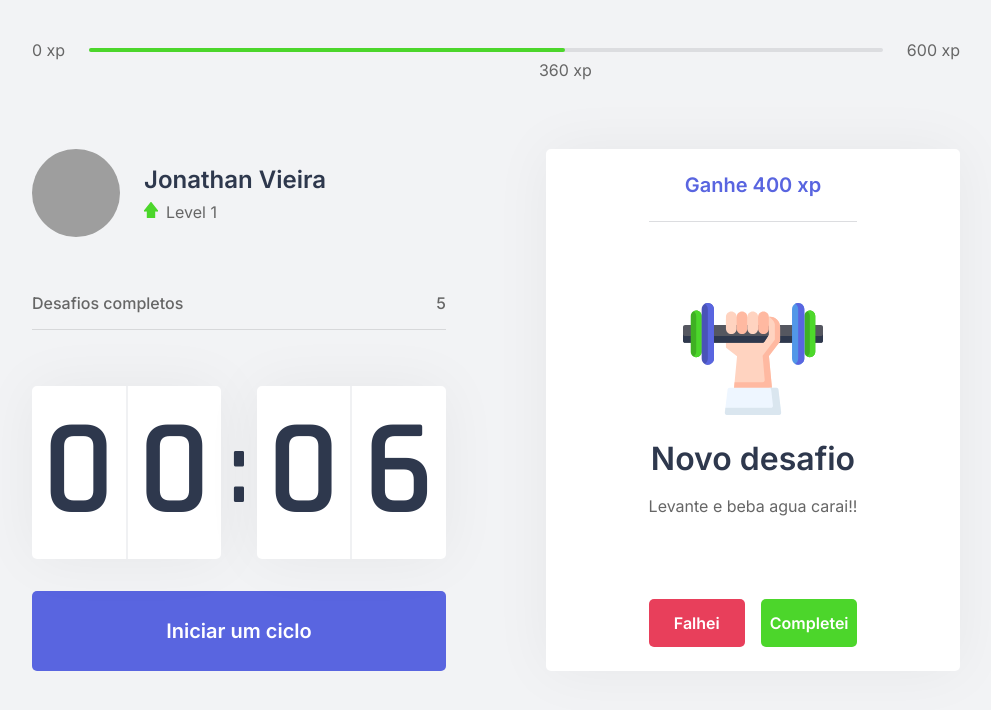
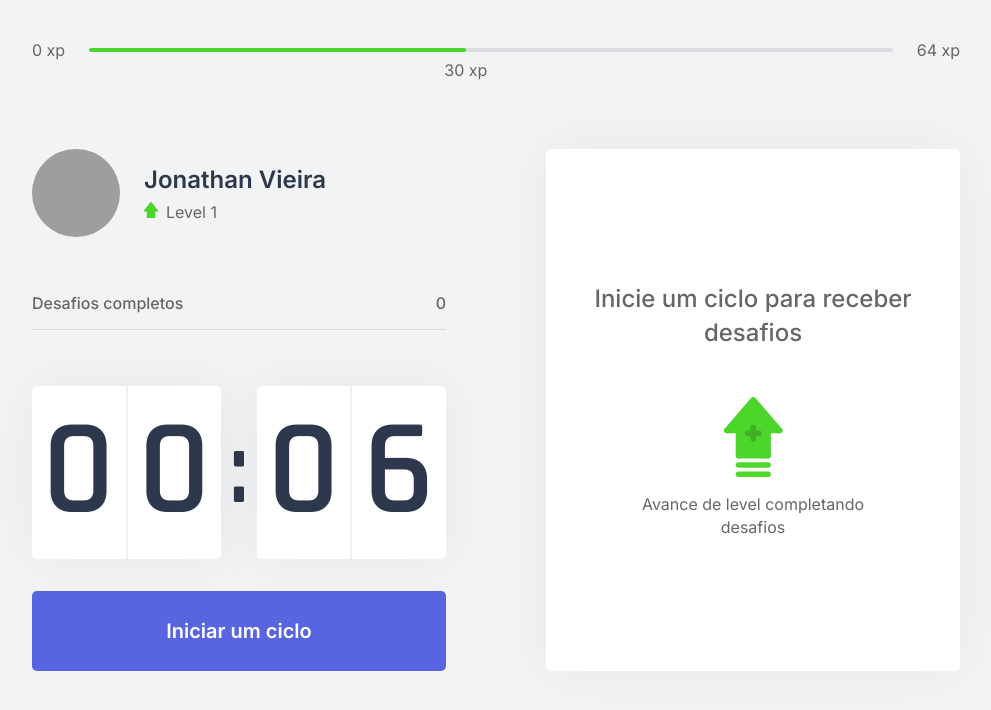
Before and after one commit to jvieiradev/moveit-next, a Next.js app: page / in a window 1280 px wide. Shown: the top 710 px of the page, without its empty margins (144-1135 px from the left). Built offline with nearby package versions, Linux system fonts and the light colour scheme; grey boxes are pictures that could not be loaded.

Commit message:
[add] - development and configuration of ChallengesContext
ChallengesContext configuration and application in components

```diff
--- /dev/null
+++ b/challenges.json
@@ -0,0 +1,62 @@
+[
+  {
+    "type": "body",
+    "description": "Estique um de seus braços com a palma da mão virada para frente e puxe os dedos para cima por 10 segundos por mão.",
+    "amount": 80
+  },
+  {
+    "type": "body",
+    "description": "Estique seu braço contra o peito e puxe-o utilizando o outro braço por 10 segundos por braço.",
+    "amount": 60
+  },
+  {
+    "type": "body",
+    "description": "Puxe seu pescoço com a ajuda da mão para a direita e para a esquerda, permanecendo na posição por alguns segundos.",
+    "amount": 70
+  },
+  {
+    "type": "body",
+    "description": "Com as duas mãos na parte de trás da cabeça, leve-a para baixo, alongando a parte de trás da região.",
+    "amount": 60
+  },
+  {
+    "type": "body",
+    "description": "Cruze as pernas e desça com as mãos esticadas em direção ao chão. Repita o movimento com a outra perna na frente.",
+    "amount": 100
+  },
+  {
+    "type": "body",
+    "description": "Sentado, abra as pernas e tente encostar as palmas das mãos no chão, repita 3 vezes por 5 segundos.",
+    "amount": 80
+  },
+  {
+    "type": "body",
+    "description": "Puxe o joelho de encontro ao peito e segure, troque de perna após 10 segundos.",
+    "amount": 50
+  },
+  {
+    "type": "body",
+    "description": "Sentado, cruze uma perna e incline seu tronco à frente, troque de perna após 10 segundos.",
+    "amount": 80
+  },
+  {
+    "type": "eye",
+    "description": "Sentado, feche os olhos e cubra-os com as palmas da mão durante 2 minutos, depois abra normalmente.",
+    "amount": 90
+  },
+  {
+    "type": "eye",
+    "description": "Em algum ambiente aberto, olhe o mais longe que puder em quatro direções por 3s, mexa apenas os olhos. Repita 3 vezes.",
+    "amount": 140
+  },
+  {
+    "type": "eye",
+    "description": "Usando os polegares, massage a área abaixo das sobrancelhas em movimentos circulares por 15 segundos.",
+    "amount": 70
+  },
+  {
+    "type": "body",
+    "description": "Em pé, gire a cintura o máximo que puder para a esquerda, segure por cinco segundos. Repita para a direita.",
+    "amount": 90
+  }
+]
--- a/src/components/ChallengeBox.tsx
+++ b/src/components/ChallengeBox.tsx
@@ -1,24 +1,28 @@
+
+import { useContext } from 'react';
+import { ChallengesContext } from '../contexts/ChallengesContext';
 import styles from '../styles/components/ChallengeBox.module.css'
 
 export function ChallengeBox() {
-  const hasActiveChallege = true;
+  const {activeChallenge, resetChallenge} = useContext(ChallengesContext)
 
   return (
     <div className={styles.challengeBoxContainer}>
-      { hasActiveChallege ? (
+      { activeChallenge ? (
         <div className={styles.challengeActive}>
-          <header>Ganhe 400 xp</header>
+          <header>Ganhe {activeChallenge.amount} xp</header>
 
           <main>
-            <img src="icons/body.svg"/>
+            <img src={`icons/${activeChallenge.type}.svg`}/>
             <strong>Novo desafio</strong>
-            <p>Levante e beba agua carai!!</p>
+            <p>{activeChallenge.description}</p>
           </main>
 
           <footer>
             <button
               type="button"
               className={styles.challengeFailedButton}
+              onClick={resetChallenge}
             >Falhei</button>
 
             <button
--- a/src/components/CompletedChallenges.tsx
+++ b/src/components/CompletedChallenges.tsx
@@ -1,10 +1,14 @@
+import { useContext } from 'react';
+import { ChallengesContext } from '../contexts/ChallengesContext';
 import styles from '../styles/components/CompletedChallenges.module.css';
 
 export function CompletedChallenges() {
+  const { challengesCompleted } = useContext(ChallengesContext);
+
   return (
     <div className={styles.completedChallengesContainer}>
       <span>Desafios completos</span>
-      <span>5</span>
+      <span>{challengesCompleted}</span>
     </div>
   );
 }
--- a/src/components/Countdown.tsx
+++ b/src/components/Countdown.tsx
@@ -1,9 +1,12 @@
-import { useState, useEffect } from 'react';
+import { useState, useEffect, useContext } from 'react';
+import { ChallengesContext } from '../contexts/ChallengesContext';
 import styles from '../styles/components/Countdown.module.css';
 
 let countDownTimeOut: NodeJS.Timeout;
 
 export function Countdown() {
+  const {startNewChallenge} = useContext(ChallengesContext);
+
   const [time, setTime] = useState(0.1 * 60);
   const [isActive, setIsActive] = useState(false);
   const [hasFinished, setHasFinished] = useState(false);
@@ -29,9 +32,10 @@
       countDownTimeOut = setTimeout(() => {
         setTime(time - 1);
       }, 1000)
-    } else if (isActive && time == 0) {
+    } else if (isActive && time === 0) {
       setHasFinished(true);
       setIsActive(false);
+      startNewChallenge();
     }
   }, [isActive, time]);
 
--- a/src/components/ExperienceBar.tsx
+++ b/src/components/ExperienceBar.tsx
@@ -1,14 +1,20 @@
+import { useContext } from 'react'
+import { ChallengesContext } from '../contexts/ChallengesContext'
 import styles from '../styles/components/ExperienceBar.module.css'
 
 export function ExperienceBar() {
+  const { currentExperience, experienceToNextLevel } = useContext(ChallengesContext);
+  const percentToNextLevel = Math.round(currentExperience * 100) / experienceToNextLevel;
   return (
     <header className={styles.experienceBar}>
       <span>0 xp</span>
       <div>
-        <div style={{ width: '60%' }} />
-        <span className={styles.currentExperience} style={{ left: '60%' }}>360 xp</span>
+        <div style={{ width: `${percentToNextLevel}%` }} />
+        <span className={styles.currentExperience} style={{ left: `${percentToNextLevel}%` }}>
+        {currentExperience} xp
+        </span>
       </div>
-      <span>600 xp</span>
+      <span>{experienceToNextLevel} xp</span>
     </header>
   )
 }
--- /dev/null
+++ b/src/contexts/ChallengesContext.tsx
@@ -0,0 +1,64 @@
+import { createContext, useState, ReactNode } from 'react';
+import challenges from "../../challenges.json";
+
+interface Challenge {
+  type: 'body' | 'eye';
+  description: string;
+  amount: number
+}
+
+interface ChallengesContextData {
+  level: number,
+  currentExperience: number,
+  experienceToNextLevel: number,
+  challengesCompleted: number,
+  activeChallenge: Challenge;
+  levelUp: () => void,
+  startNewChallenge: () => void,
+  resetChallenge: () => void
+}
+
+interface ChallengesProviderProps {
+  children: ReactNode;
+}
+
+export const ChallengesContext = createContext({} as ChallengesContextData);
+
+export function ChallengesProvider({ children }: ChallengesProviderProps) {
+  const [level, setLevel] = useState(1);
+  const [currentExperience, setCurrentExperience] = useState(30);
+  const [challengesCompleted, setchallengesCompleted] = useState(0);
+
+  const [activeChallenge, setactiveChallenge] = useState(null);
+  const experienceToNextLevel = Math.pow((level + 1) * 4, 2)
+
+
+  function levelUp() {
+    setLevel(level + 1);
+  }
+
+  function startNewChallenge() {
+    const radomChallengeIndex = Math.floor(Math.random() * challenges.length);
+    const challenge = challenges[radomChallengeIndex];
+    setactiveChallenge(challenge);
+  }
+
+  function resetChallenge() {
+    setactiveChallenge(null);
+  }
+
+  return (
+    <ChallengesContext.Provider
+        value={{
+          level,
+          currentExperience,
+          experienceToNextLevel,
+          challengesCompleted,
+          activeChallenge,
+          levelUp,
+          startNewChallenge,
+          resetChallenge}}>
+      {children}
+    </ChallengesContext.Provider>
+  );
+}
--- a/src/pages/_app.tsx
+++ b/src/pages/_app.tsx
@@ -1,7 +1,13 @@
 import '../styles/global.css'
 
+import { ChallengesProvider } from '../contexts/ChallengesContext';
+
 function MyApp({ Component, pageProps }) {
-  return <Component {...pageProps} />
+  return (
+    <ChallengesProvider>
+      <Component {...pageProps} />
+    </ChallengesProvider>
+  )
 }
 
 export default MyApp
```
